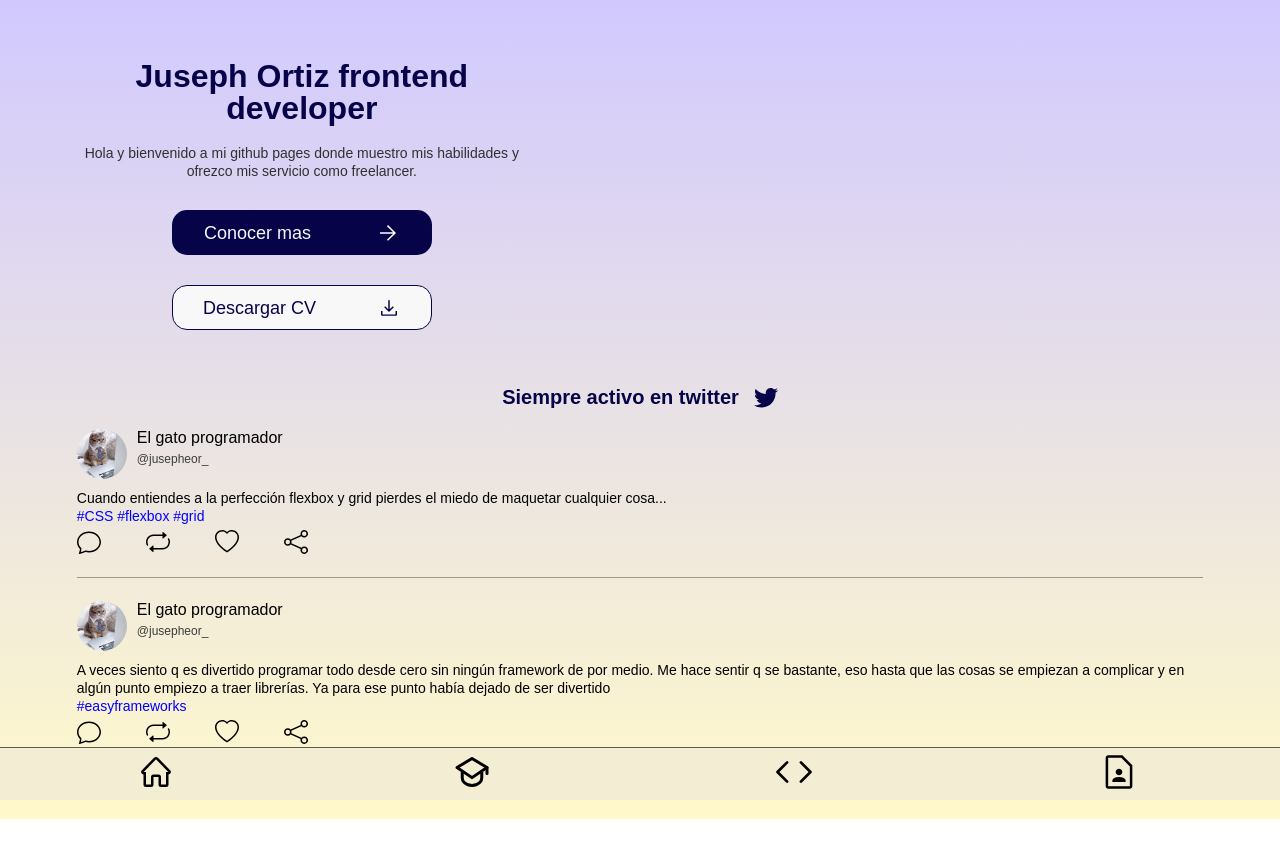
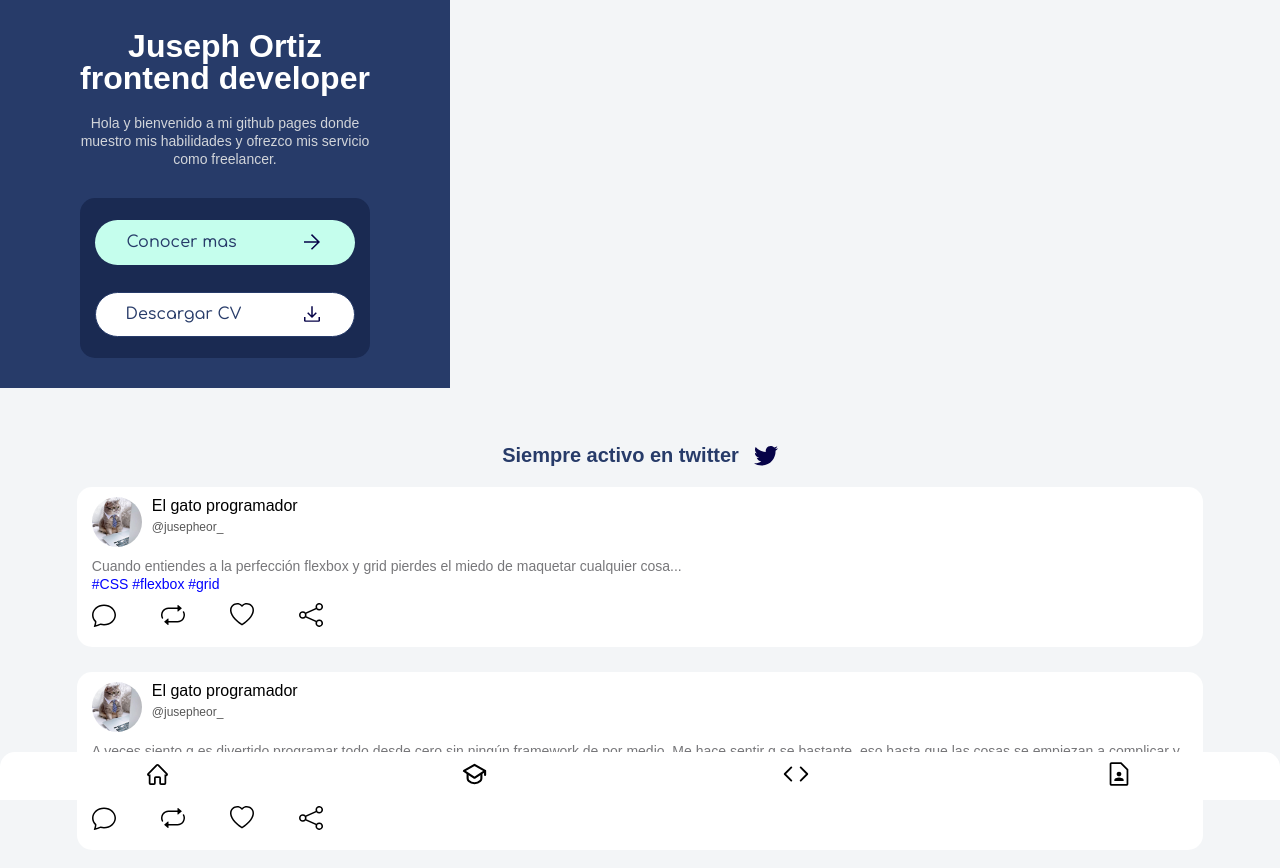
Before and after one commit to Yusei-0/Yusei-0, an Angular app: page /home in a window 1280 px wide. Shown: the top 868 px of the page. Before the commit the page ends 819 px from the top, so only its background shows below. Built offline with nearby package versions, Linux system fonts and the light colour scheme.

Commit message:
Cambiado el diseño

```diff
--- a/src/app/home/components/button-large-icon/button-large-icon.component.css
+++ b/src/app/home/components/button-large-icon/button-large-icon.component.css
@@ -2,31 +2,38 @@
     display: flex;
     width: 260px;
     height: 45px;
-    border-radius: 15px;
+    border-radius: 25px;
     align-items: center;
     justify-content: space-around;
-    margin: 0 auto;
-    margin-top: 30px;
-    font-size: 1.8rem;
+    font-family: var(--font-secondary);
+    font-size: 1.6rem;
     font-weight: 500;
     line-height: 1.8rem;
 }
 
 .primary {
-    color: var(--soft-white);
+    color: var(--just-white);
     background-color: var(--color-primary);
+
     border: none;
 }
 
 .secondary{
-    color: var(--soft-white);
+    color: var(--just-white);
     background-color: var(--color-secondary);
+    border: none;
+
+}
+
+.terciary{
+    color: var(--color-primary);
+    background-color: var(--color-terciary);
     border: none;
 }
 
 .outline{
     color: var(--color-primary);
-    background-color: var(--soft-white);
+    background-color: var(--just-white);
     border: 1px solid var(--color-primary);
 }
 
--- a/src/app/home/components/button-large-icon/button-large-icon.component.ts
+++ b/src/app/home/components/button-large-icon/button-large-icon.component.ts
@@ -17,7 +17,7 @@ export class ButtonLargeIconComponent implements OnInit {
   icon: string = "No icon";
 
   @Input()
-  type: 'primary' | 'secondary'| 'outline'|'none' = 'none';
+  type: 'primary' | 'secondary'| 'terciary'|'outline'|'none' = 'none';
 
   constructor() { }
 
--- a/src/app/home/components/twit/twit.component.css
+++ b/src/app/home/components/twit/twit.component.css
@@ -1,3 +1,9 @@
+.twit-background{
+    background-color: var(--just-white);
+    padding: 10px 15px;
+    border-radius: 15px;
+}
+
 .section-photo-names{
     display: flex;
     margin-bottom: 10px;
@@ -27,10 +33,11 @@
     font-size: 1.2rem;
     font-weight: 300;
     line-height: 1.4ream;
-    color: #3d3d3d;
+    color: #575757;
 }
 
 .twit-text{
+    color: var(--grey-font-dark);
     font-size: 1.4rem;
     font-weight: 300;
     line-height: 1.8rem;
@@ -44,10 +51,9 @@
 
 .twit-icons{
     display: flex;
-    margin-top: 5px;
-    padding-bottom: 23px;
-    margin-bottom: 23px;
-    border-bottom: 1px solid rgba(36, 36, 36, 0.40);
+    margin-top: 10px;
+    margin-bottom: 10px;
+
 }
 
 .twit-icons app-icon{
--- a/src/app/home/components/twit/twit.component.html
+++ b/src/app/home/components/twit/twit.component.html
@@ -1,3 +1,4 @@
+<div class="twit-background">
     <section class="section-photo-names">
         <img src="/assets/img/twitter-perfil.jpg" alt="Imagen de perfil en twitter"
         class="twitt-perfil-photo">
@@ -17,3 +18,4 @@
             <app-icon [img]="'share'"></app-icon>
         </div>
     </article>
+</div>
--- a/src/app/home/home/home.component.css
+++ b/src/app/home/home/home.component.css
@@ -1,16 +1,19 @@
 
 .home-container{
-    background: linear-gradient(180deg, rgba(179, 165, 255, 0.6) 0%, #FFF9CB 100%);
-    padding: 10px 6%;
+    background: var(--grey-background);
+    /* padding: 10px 6%; */
     padding-bottom: 28px;
 }
 
 .presentation-container{
-    max-width: 320px;
+    min-width: 320px;
     max-width: 450px;
-    margin-top: 50px;
+    padding: 30px 6%;
     text-align: left;
-    margin-bottom: 30px;
+    background-color: var(--color-primary);
+    display: flex;
+    flex-direction: column;
+    align-items: center;
 }
 
 .presentation-container h1{
@@ -18,7 +21,7 @@
     font-size: 3.2rem;
     font-weight: bold;
     line-height: 3.2rem;
-    color: var(--color-primary);
+    color: var(--just-white);
 }
 
 .presentation-container p{
@@ -30,17 +33,32 @@
     text-align: center;
 }
 
+.presentation-buttons-container{
+ background-color: var(--color-secondary);
+ display: flex;
+ flex-direction: column;
+ align-items: center;
+ justify-content: space-around;
+ flex-wrap: wrap;
+ margin-top: 30px;
+ width: 290px;
+ padding: 8px;
+ border-radius: 15px;
+ height: 160px;
+}
+
 .call-to-action{
     text-decoration: none;
 }
 
 .presentation-button-primary{
-    color: var(--soft-white);
-    background-color: var(--color-primary);
+    margin-bottom: 30px;
 }
 
 .twits-container{
-    margin-top: 55px;
+    padding-top: 55px;
+    padding-left: 6%;
+    padding-right: 6%;
 }
 .twit-section-title{
     display: flex;
@@ -64,4 +82,5 @@
 .twit-article{
     display: flex;
     flex-direction: column;
+    margin-bottom: 25px;
 }
--- a/src/app/home/home/home.component.html
+++ b/src/app/home/home/home.component.html
@@ -3,11 +3,12 @@
         <h1>Juseph Ortiz frontend developer</h1>
         <p>Hola y bienvenido a mi github pages donde muestro mis habilidades y ofrezco mis servicio como freelancer.</p>
 
+        <div class="presentation-buttons-container">
             <a routerLink="/education" class="call-to-action">
                 <app-button-large-icon  class="presentation-button-primary"
                 [text]="'Conocer mas'"
-            [type]="'primary'"
-            [icon]="'arrow_forward.svg'">
+                [type]="'terciary'"
+                [icon]="'arrow_forward-primary.svg'">
                 </app-button-large-icon>
             </a>
 
@@ -18,6 +19,7 @@
                 [icon]="'file_download.svg'">
                 </app-button-large-icon>
             </a>
+        </div>
     </section>
 
     <section class="twits-container">
--- a/src/app/shared/components/navbar/navbar.component.css
+++ b/src/app/shared/components/navbar/navbar.component.css
@@ -1,11 +1,12 @@
 
 nav{
-    background-color:  #f3eed3;
+    background-color: var(--just-white);
     width: 100%;
     position: fixed;
     overflow: hidden;
     bottom: 0;
-    border-top: 1px solid #0000009d;
+    padding: 5px 0;
+    border-radius: 15px 15px 0 0;
 }
 
 .nav-list{
--- a/src/app/shared/components/navbar/navbar.component.html
+++ b/src/app/shared/components/navbar/navbar.component.html
@@ -1,16 +1,16 @@
 <nav class="main-nav-bar">
     <ul class="nav-list">
         <li><a routerLink="/home" [routerLinkActive]="'active'">
-            <app-icon [img]="'home'" [size]="30"></app-icon>
+            <app-icon [img]="'home'" [size]="21"></app-icon>
         </a></li>
         <li><a routerLink="/education" routerLinkActive="active">
-            <app-icon [img]="'education'" [size]="36"></app-icon>
+            <app-icon [img]="'education'" [size]="24.6"></app-icon>
         </a></li>
         <li><a routerLink="/skills" routerLinkActive="active">
-            <app-icon [img]="'code'" [size]="44"></app-icon>
+            <app-icon [img]="'code'" [size]="30"></app-icon>
         </a></li>
         <li><a routerLink="/contact" routerLinkActive="active">
-            <app-icon [img]="'contact'" [size]="40"></app-icon>
+            <app-icon [img]="'contact'" [size]="28"></app-icon>
         </a></li>
     </ul>
 </nav>
--- a/src/index.html
+++ b/src/index.html
@@ -6,6 +6,9 @@
   <base href="/">
   <meta name="viewport" content="width=device-width, initial-scale=1">
   <link rel="icon" type="image/x-icon" href="favicon.ico">
+  <link rel="preconnect" href="https://fonts.googleapis.com">
+<link rel="preconnect" href="https://fonts.gstatic.com" crossorigin>
+<link href="https://fonts.googleapis.com/css2?family=Comfortaa:wght@300;400;500;700&display=swap" rel="stylesheet">
 </head>
 <body>
   <app-root></app-root>
--- a/src/styles.css
+++ b/src/styles.css
@@ -2,15 +2,18 @@
 
 /* Global colors */
 :root{
-    --color-primary: #060348;
-    --color-secondary:#B3A5FF;
-    --color-terciary: #FFF9CB;
-    --grey-font: #303030;
+    --color-primary: #273B69;
+    --color-secondary:#1A2A52;
+    --color-terciary: #C5FEED;
+    --grey-background: #F3F5F7;
+    --grey-font: #D2D5DA;
+    --grey-font-dark: #77777a;
     --soft-black: #232323;
-    --soft-white: #F8F8F8;
+    --just-white: #FFFFFF;
+    --font-primary: sans-serif;
+    --font-secondary: 'Comfortaa', cursive;
 }
-
-/*Fonts*/
+/*html styles*/
 *{
     box-sizing: border-box;
     margin: 0;
```
Also changed, not shown: src/assets/icons/arrow_forward-primary.svg (added). Lines whose indentation alone changed are shown as unchanged.
